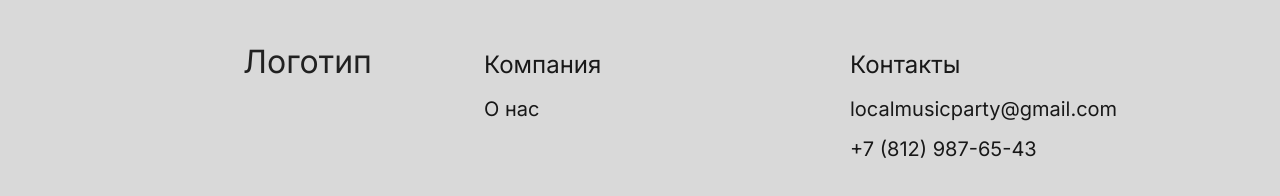
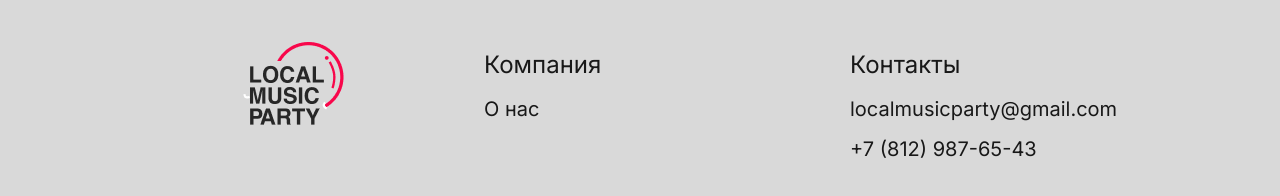
Before and after one commit to Underwater-Brotherhood/123, a plain HTML site: page index.html in a window 1280 px wide. Shown: the part 2580-2776 px from the top of the page. Drawn offline with Linux system fonts and the light colour scheme.

Commit message:
Logo finall update

```diff
--- a/index.html
+++ b/index.html
@@ -133,7 +133,7 @@
             </a>
             <div class="v207_1838"></div>
             <div class="v207_1839"></div>
-            <span class="v207_1840">Логотип</span>
+            <span class="v207_1840"><img src="images\Group 1.png" alt="Логотип"></span>
             <span class="v207_1841">Контакты</span>
             <span class="v207_1855">Компания</span>
             <span class="v207_1843">localmusicparty@gmail.com</span>
```
